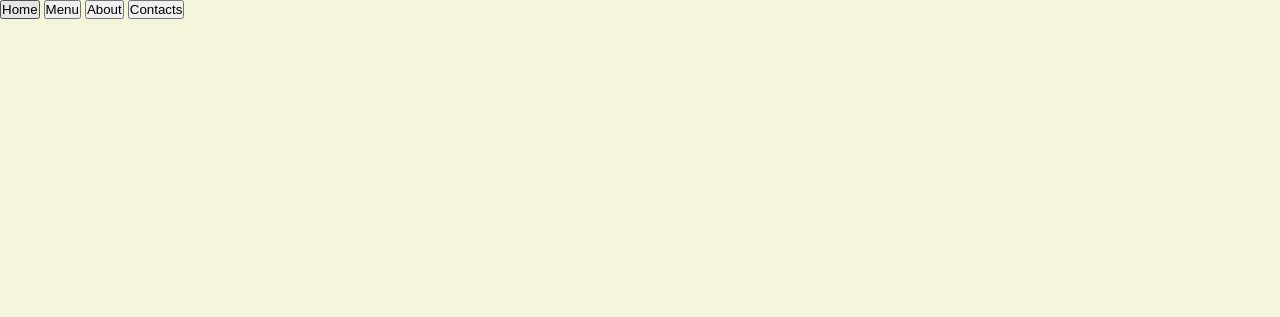
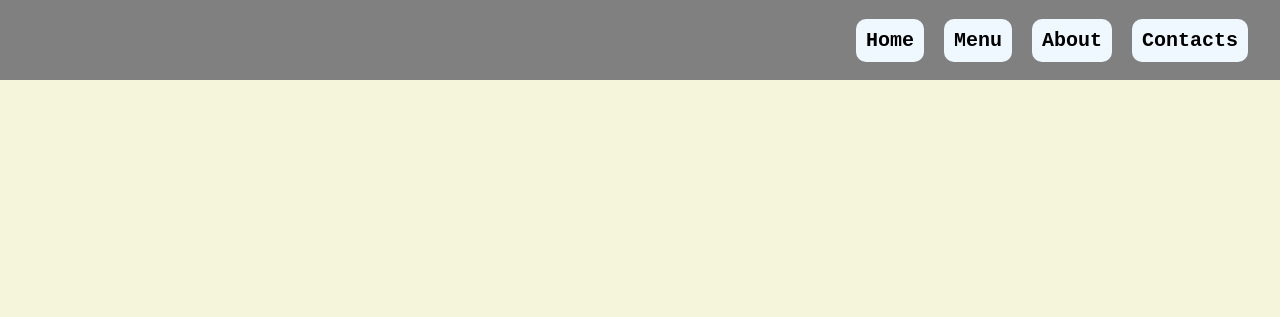
Before and after one commit to Dovi38/restaurant, a website built with webpack: page src/template.html in a window 1280 px wide. Shown: the top 317 px of the page. Built offline with nearby package versions, Linux system fonts and the light colour scheme; files whose address does not match are found by name.

Commit message:
Style header

```diff
--- a/src/style.css
+++ b/src/style.css
@@ -7,7 +7,35 @@
 body {
   background-color: beige;
   width: 100%;
-  height: 80%;
+  height: 100vh;
+}
+
+header {
+  background-color: grey;
+  height: 10%;
+  padding: 2rem;
+  display: flex;
+  flex-direction: row;
+  justify-content: end;
+  align-items: center;
+}
+
+nav {
+  /* border: solid 2px red; */
+  display: flex;
+  flex-wrap: wrap;
+  justify-content: space-between;
+  gap: 20px;
+}
+
+button {
+  font-family: 'Courier New', Courier, monospace;
+  font-size: 20px;
+  font-weight: 700;
+  padding: 10px;
+  background-color: aliceblue;
+  border: none;
+  border-radius: 10px;
 }
 
 .headline {
```
